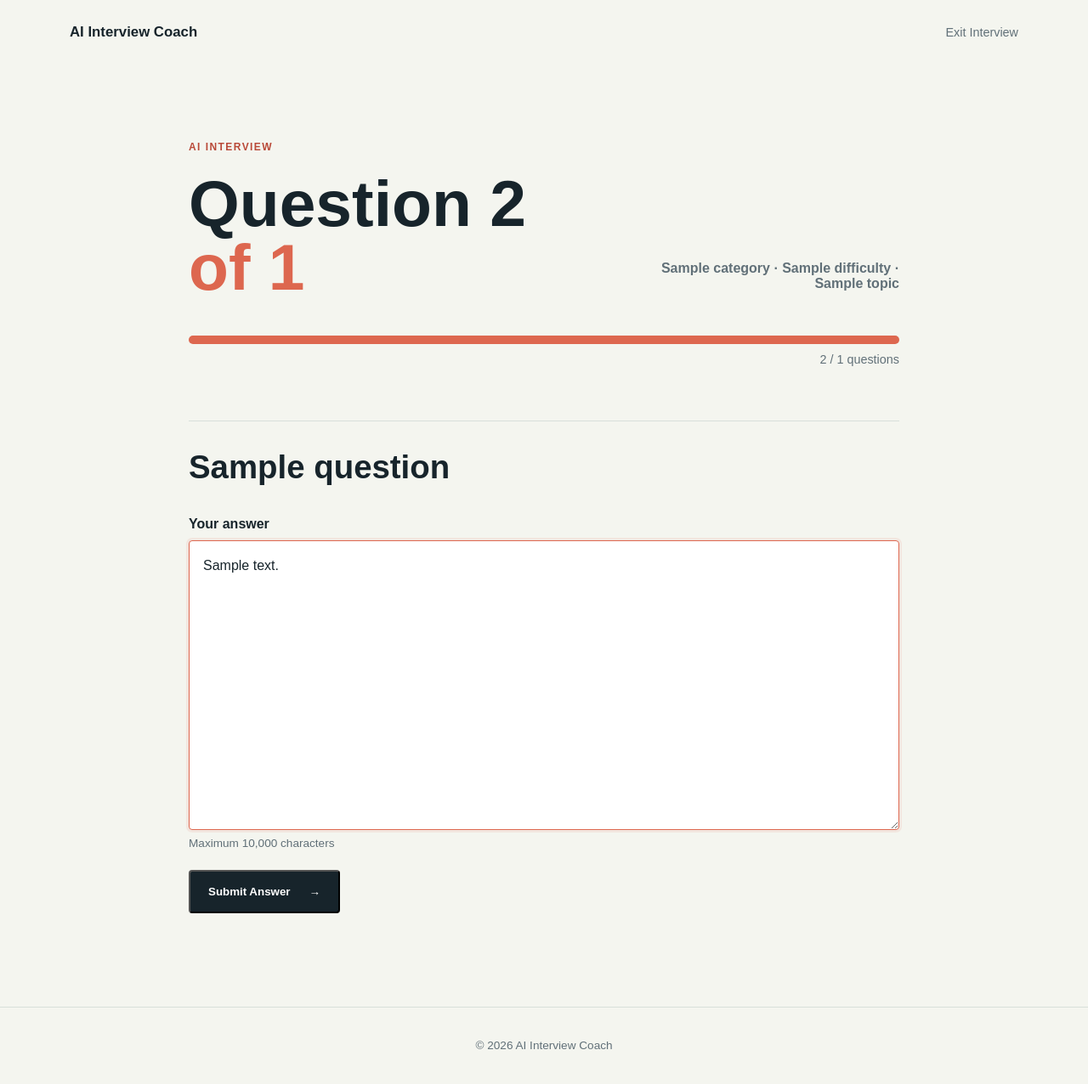
After one commit to Chetanjaunjal/AI-Interview-Coach, a Flask app: template templates/interview.html in a window 1280 px wide. The commit adds this page. Shown: the whole page at 85% size. Run offline with Flask 3, Linux system fonts and the light colour scheme; the template is opened without the code that fills it: most values are stand-ins (such as "Sample title", 1, 10 or a date in 2020).

Commit message:
Interactive AI Interview Session

```diff
--- a/app.py
+++ b/app.py
@@ -18,6 +18,7 @@ app = Flask(__name__)
 app.config["SECRET_KEY"] = os.environ.get("SECRET_KEY", "development-secret-key")
 app.config["MAX_CONTENT_LENGTH"] = 5 * 1024 * 1024
 app.config["UPLOAD_FOLDER"] = os.path.join(app.root_path, "uploads")
+MAX_ANSWER_LENGTH = 10000
 
 
 def extract_text_from_pdf(file_path):
@@ -274,12 +275,150 @@ def generate_questions_api():
             data.get("difficulty"),
             data.get("number_of_questions"),
         )
+        if result.get("success"):
+            questions = [
+                {"id": index + 1, **question}
+                for index, question in enumerate(result.get("questions", []))
+            ]
+            session["generated_questions"] = questions
+            session["generated_interview_config"] = {
+                "interview_type": data.get("interview_type"),
+                "difficulty": data.get("difficulty"),
+                "total_questions": len(questions),
+            }
+            result["questions"] = questions
         return jsonify(result), 200 if result.get("success") else 400
     except Exception:
         return jsonify({
             "success": False,
             "error": "Unable to generate interview questions right now. Please try again.",
         }), 500
+
+
+@app.route("/start-interview", methods=["POST"])
+def start_interview():
+    """Start a fresh interview from the server-owned generated questions."""
+    questions = session.get("generated_questions")
+    config = session.get("generated_interview_config")
+    if not isinstance(questions, list) or not questions or not isinstance(config, dict):
+        flash("Please generate interview questions first.", "error")
+        return redirect(url_for("home"))
+
+    session["interview"] = {
+        "questions": questions,
+        "current_index": 0,
+        "answers": [],
+        "interview_type": config.get("interview_type"),
+        "difficulty": config.get("difficulty"),
+        "total_questions": len(questions),
+    }
+    session.pop("completed_interview", None)
+    return redirect(url_for("interview"))
+
+
+@app.route("/interview", methods=["GET"])
+def interview():
+    """Display the current question from the active interview session."""
+    interview_state = session.get("interview")
+    if not _valid_interview_state(interview_state):
+        flash("Please start an interview first.", "error")
+        return redirect(url_for("home"))
+
+    current_index = interview_state["current_index"]
+    if current_index >= len(interview_state["questions"]):
+        return redirect(url_for("finish_interview"))
+
+    return render_template(
+        "interview.html",
+        question=interview_state["questions"][current_index],
+        current_index=current_index,
+        total_questions=len(interview_state["questions"]),
+        answer=_answer_for_question(interview_state, interview_state["questions"][current_index]["id"]),
+        error=None,
+    )
+
+
+@app.route("/submit-answer", methods=["POST"])
+def submit_answer():
+    """Validate and save one answer, then advance to the next question."""
+    interview_state = session.get("interview")
+    if not _valid_interview_state(interview_state):
+        flash("Please start an interview first.", "error")
+        return redirect(url_for("home"))
+
+    current_question = interview_state["questions"][interview_state["current_index"]]
+    question_id = request.form.get("question_id", "")
+    answer = request.form.get("answer", "")
+    if str(current_question["id"]) != question_id:
+        return _render_interview_error(interview_state, "That question is no longer current. Please continue with the current question.", 400)
+    if not answer.strip():
+        return _render_interview_error(interview_state, "Please provide an answer before continuing.", 400)
+    if len(answer) > MAX_ANSWER_LENGTH:
+        return _render_interview_error(interview_state, "Your answer is too long. Please keep it under 10,000 characters.", 400)
+    if _answer_for_question(interview_state, current_question["id"]) is not None:
+        return _render_interview_error(interview_state, "This answer was already submitted. Please continue with the current question.", 400)
+
+    interview_state["answers"].append({
+        "question_id": current_question["id"],
+        "question": current_question["question"],
+        "answer": answer.strip(),
+        "category": current_question["category"],
+        "difficulty": current_question["difficulty"],
+    })
+    interview_state["current_index"] += 1
+    session["interview"] = interview_state
+    if interview_state["current_index"] >= len(interview_state["questions"]):
+        session["completed_interview"] = interview_state
+        session.pop("interview", None)
+        return redirect(url_for("finish_interview"))
+    return redirect(url_for("interview"))
+
+
+@app.route("/finish-interview", methods=["GET"])
+def finish_interview():
+    """Display the submitted answers without evaluating them."""
+    completed = session.get("completed_interview")
+    if not _valid_interview_state(completed) or completed["current_index"] < len(completed["questions"]):
+        flash("Complete an interview before viewing its summary.", "error")
+        return redirect(url_for("home"))
+    return render_template(
+        "interview_summary.html",
+        answers=completed["answers"],
+        total_questions=len(completed["questions"]),
+    )
+
+
+def _valid_interview_state(interview_state):
+    """Check the minimum server-owned shape required by interview routes."""
+    return (
+        isinstance(interview_state, dict)
+        and isinstance(interview_state.get("questions"), list)
+        and bool(interview_state["questions"])
+        and isinstance(interview_state.get("answers"), list)
+        and isinstance(interview_state.get("current_index"), int)
+        and 0 <= interview_state["current_index"] <= len(interview_state["questions"])
+    )
+
+
+def _answer_for_question(interview_state, question_id):
+    """Find an existing answer by stable question ID."""
+    return next(
+        (answer for answer in interview_state["answers"] if answer.get("question_id") == question_id),
+        None,
+    )
+
+
+def _render_interview_error(interview_state, error, status_code):
+    current_index = interview_state["current_index"]
+    question = interview_state["questions"][current_index]
+    return render_template(
+        "interview.html",
+        question=question,
+        current_index=current_index,
+        total_questions=len(interview_state["questions"]),
+        answer=_answer_for_question(interview_state, question["id"]),
+        error=error,
+    ), status_code
 
 
 @app.route("/")
--- a/static/css/style.css
+++ b/static/css/style.css
@@ -720,6 +720,147 @@ h2 {
     line-height: 1.5;
 }
 
+.start-interview-button {
+    margin-top: 28px;
+    border: 0;
+    cursor: pointer;
+    font: inherit;
+}
+
+.interview-page {
+    max-width: 900px;
+    margin: 0 auto;
+    padding: 90px 32px 110px;
+}
+
+.interview-heading {
+    display: flex;
+    align-items: end;
+    justify-content: space-between;
+    gap: 24px;
+}
+
+.interview-page h1 {
+    max-width: 650px;
+    font-size: clamp(2.8rem, 6vw, 5.5rem);
+}
+
+.interview-page h1 span {
+    color: var(--accent);
+}
+
+.interview-meta {
+    margin: 0 0 10px;
+    color: var(--muted);
+    font-weight: 700;
+    text-align: right;
+}
+
+.progress-track {
+    height: 10px;
+    margin-top: 42px;
+    overflow: hidden;
+    background: var(--line);
+    border-radius: 5px;
+}
+
+.progress-value {
+    height: 100%;
+    background: var(--accent);
+    transition: width 0.2s ease;
+}
+
+.progress-label {
+    margin: 10px 0 0;
+    color: var(--muted);
+    font-size: 0.9rem;
+    text-align: right;
+}
+
+.active-question {
+    margin-top: 64px;
+    padding-top: 32px;
+    border-top: 1px solid var(--line);
+}
+
+.active-question h2 {
+    max-width: 760px;
+    margin-bottom: 36px;
+    font-size: clamp(1.7rem, 3vw, 2.8rem);
+    line-height: 1.15;
+}
+
+.active-question label {
+    display: block;
+    margin-bottom: 10px;
+    font-weight: 700;
+}
+
+.active-question textarea {
+    display: block;
+    width: 100%;
+    padding: 16px;
+    color: var(--ink);
+    background: var(--surface);
+    border: 1px solid var(--line);
+    border-radius: 4px;
+    font: inherit;
+    line-height: 1.6;
+    resize: vertical;
+}
+
+.active-question textarea:focus {
+    outline: none;
+    border-color: var(--accent);
+    box-shadow: 0 0 0 3px rgba(221, 103, 79, 0.1);
+}
+
+.answer-limit {
+    margin: 8px 0 24px;
+    color: var(--muted);
+    font-size: 0.85rem;
+}
+
+.summary-page > h1 {
+    max-width: 760px;
+}
+
+.summary-list {
+    display: grid;
+    gap: 16px;
+    margin-top: 52px;
+}
+
+.summary-card {
+    padding: 24px;
+    background: var(--surface);
+    border: 1px solid var(--line);
+    border-left: 4px solid var(--teal);
+    border-radius: 4px;
+}
+
+.summary-card h2 {
+    max-width: none;
+    margin: 0 0 24px;
+    font-size: 1.3rem;
+    line-height: 1.35;
+}
+
+.summary-label {
+    margin: 0 0 8px;
+    color: var(--muted);
+    font-size: 0.75rem;
+    font-weight: 700;
+    letter-spacing: 0.1em;
+    text-transform: uppercase;
+}
+
+.submitted-answer {
+    margin: 0;
+    line-height: 1.7;
+    white-space: pre-wrap;
+}
+
 footer {
     padding: 24px 32px;
     color: var(--muted);
@@ -774,6 +915,19 @@ footer {
         grid-template-columns: 1fr;
     }
 
+    .interview-page {
+        padding: 70px 20px 90px;
+    }
+
+    .interview-heading {
+        display: block;
+    }
+
+    .interview-meta {
+        margin-top: 18px;
+        text-align: left;
+    }
+
     footer {
         padding: 24px 20px;
     }
--- a/templates/index.html
+++ b/templates/index.html
@@ -276,6 +276,9 @@
                 <p class="eyebrow">Your question set</p>
                 <h3 id="question-results-heading">Personalized Interview Questions</h3>
                 <div id="question-list" class="question-list"></div>
+                <form action="{{ url_for('start_interview') }}" method="post">
+                    <button class="primary-button start-interview-button" type="submit">Start Interview <span aria-hidden="true">&rarr;</span></button>
+                </form>
             </section>
         </section>
 
--- /dev/null
+++ b/templates/interview.html
@@ -0,0 +1,47 @@
+<!DOCTYPE html>
+<html lang="en">
+<head>
+    <meta charset="UTF-8">
+    <meta name="viewport" content="width=device-width, initial-scale=1.0">
+    <title>AI Interview | AI Interview Coach</title>
+    <link rel="stylesheet" href="{{ url_for('static', filename='css/style.css') }}">
+</head>
+<body>
+    <header class="site-header">
+        <a class="brand" href="{{ url_for('home') }}">AI Interview Coach</a>
+        <nav aria-label="Main navigation"><a href="{{ url_for('home') }}">Exit Interview</a></nav>
+    </header>
+    <main>
+        <section class="interview-page">
+            <p class="eyebrow">AI Interview</p>
+            <div class="interview-heading">
+                <h1>Question {{ current_index + 1 }} <span>of {{ total_questions }}</span></h1>
+                <p class="interview-meta">{{ question.category }} &middot; {{ question.difficulty }} &middot; {{ question.topic }}</p>
+            </div>
+            <div class="progress-track" role="progressbar" aria-valuemin="0" aria-valuemax="100" aria-valuenow="{{ ((current_index + 1) / total_questions * 100)|round|int }}" aria-label="Interview progress">
+                <div class="progress-value" style="width: {{ ((current_index + 1) / total_questions * 100)|round|int }}%"></div>
+            </div>
+            <p class="progress-label">{{ current_index + 1 }} / {{ total_questions }} questions</p>
+
+            {% if error %}
+                <p class="analysis-status error" role="alert">{{ error }}</p>
+            {% endif %}
+
+            <article class="active-question">
+                <h2>{{ question.question }}</h2>
+                <form action="{{ url_for('submit_answer') }}" method="post">
+                    <input type="hidden" name="question_id" value="{{ question.id }}">
+                    <label for="answer">Your answer</label>
+                    <textarea id="answer" name="answer" rows="12" maxlength="10000" autofocus required>{{ answer.answer if answer else '' }}</textarea>
+                    <p class="answer-limit">Maximum 10,000 characters</p>
+                    <button class="primary-button" type="submit">Submit Answer <span aria-hidden="true">&rarr;</span></button>
+                </form>
+            </article>
+        </section>
+    </main>
+    <footer><p>&copy; <span id="current-year"></span> AI Interview Coach</p></footer>
+    <script>
+        document.querySelector("#current-year").textContent = new Date().getFullYear();
+    </script>
+</body>
+</html>
```
Also changed, not shown: INTERVIEW_PREP_COMMIT_9.md (added, +53 -0 lines), templates/interview_summary.html (added, +36 -0 lines), tests/test_interview_session.py (added, +138 -0 lines), README.md.
